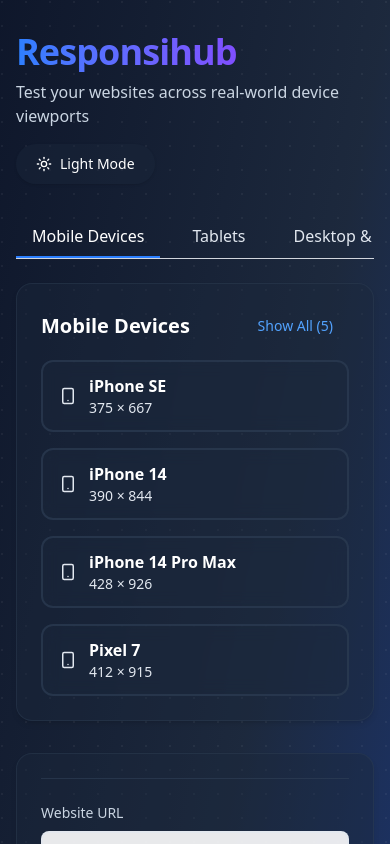
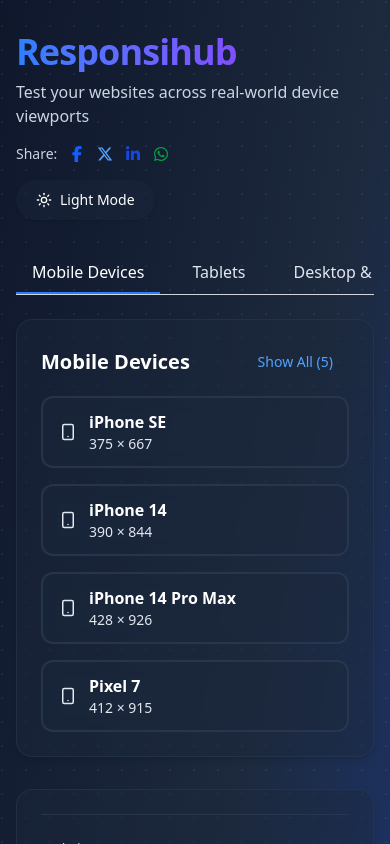
Before and after one commit to rayan2228/responsive-devices, a Next.js app: page / in a window 390 px wide. Shown: the top 844 px of the page. Built offline with nearby package versions, Linux system fonts and the light colour scheme.

Commit message:
add social links  build(deps): update package-lock.json, package.json and ResponsiveContainer.tsx

```diff
--- a/package.json
+++ b/package.json
@@ -14,7 +14,8 @@
     "lucide-react": "^0.534.0",
     "next": "^15.4.5",
     "react": "19.1.0",
-    "react-dom": "19.1.0"
+    "react-dom": "19.1.0",
+    "react-icons": "^5.5.0"
   },
   "devDependencies": {
     "@eslint/eslintrc": "^3",
--- a/src/components/ResponsiveContainer.tsx
+++ b/src/components/ResponsiveContainer.tsx
@@ -1,6 +1,7 @@
 "use client"
 import { Moon, Sun } from "lucide-react";
 import { useCallback, useEffect, useState } from "react";
+import { FaFacebookF, FaLinkedinIn, FaWhatsapp, FaXTwitter } from "react-icons/fa6";
 import { defaultDevices, themes } from "../data";
 import { DeviceService } from "../services/DeviceService ";
 import { StorageService } from "../services/StorageService";
@@ -112,6 +113,13 @@ const ResponsiveContainer: React.FC = () => {
   const displayDevices = shouldShowToggle && !isExpanded
     ? activeDevices.slice(0, activeCategoryData?.defaultShowCount)
     : activeDevices;
+  const [currentUrl, setCurrentUrl] = useState<string>('');
+
+  useEffect(() => {
+    if (typeof window !== 'undefined') {
+      setCurrentUrl(window.location.href);
+    }
+  }, []);
 
   return (
     <div className={`min-h-screen transition-all duration-500 ${currentTheme.background} relative overflow-hidden`}>
@@ -131,6 +139,44 @@ const ResponsiveContainer: React.FC = () => {
             <p className={`text-base sm:text-lg ${currentTheme.text.secondary}`}>
               Test your websites across real-world device viewports
             </p>
+            <div className="flex items-center gap-3 mt-4 flex-wrap">
+              <span className={`text-sm ${currentTheme.text.secondary}`}>Share:</span>
+              <a
+                href={`https://www.facebook.com/sharer/sharer.php?u=${encodeURIComponent(currentUrl)}`}
+                target="_blank"
+                rel="noopener noreferrer"
+                className="flex items-center gap-1 text-sm text-blue-600 hover:underline"
+              >
+                <FaFacebookF size={16} />
+              </a>
+
+              <a
+                href={`https://twitter.com/intent/tweet?url=${encodeURIComponent(currentUrl)}&text=Check%20out%20Responsihub!`}
+                target="_blank"
+                rel="noopener noreferrer"
+                className="flex items-center gap-1 text-sm text-blue-400 hover:underline"
+              >
+                <FaXTwitter size={16} />
+              </a>
+
+              <a
+                href={`https://www.linkedin.com/shareArticle?mini=true&url=${encodeURIComponent(currentUrl)}&title=Responsihub&summary=Test%20website%20responsiveness%20across%20devices`}
+                target="_blank"
+                rel="noopener noreferrer"
+                className="flex items-center gap-1 text-sm text-blue-700 hover:underline"
+              >
+                <FaLinkedinIn size={16} />
+              </a>
+
+              <a
+                href={`https://api.whatsapp.com/send?text=Check%20out%20Responsihub!%20${encodeURIComponent(currentUrl)}`}
+                target="_blank"
+                rel="noopener noreferrer"
+                className="flex items-center gap-1 text-sm text-green-600 hover:underline"
+              >
+                <FaWhatsapp size={16} />
+              </a>
+            </div>
           </div>
 
           <button
```
Also changed, not shown: 1 other file (tests, documents, lock files or other folders).
